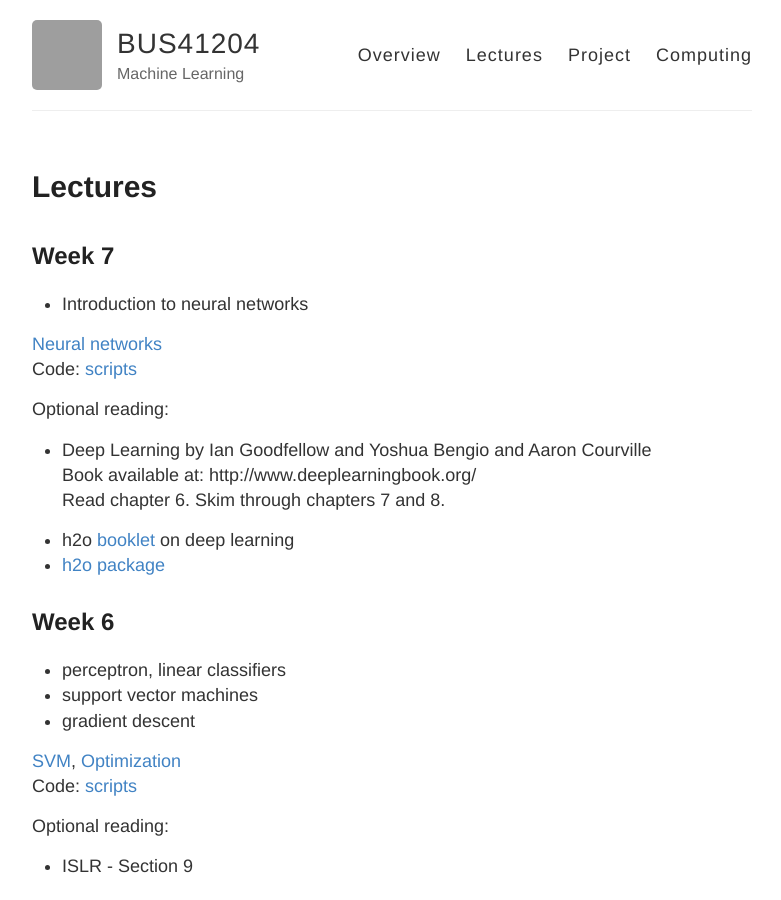
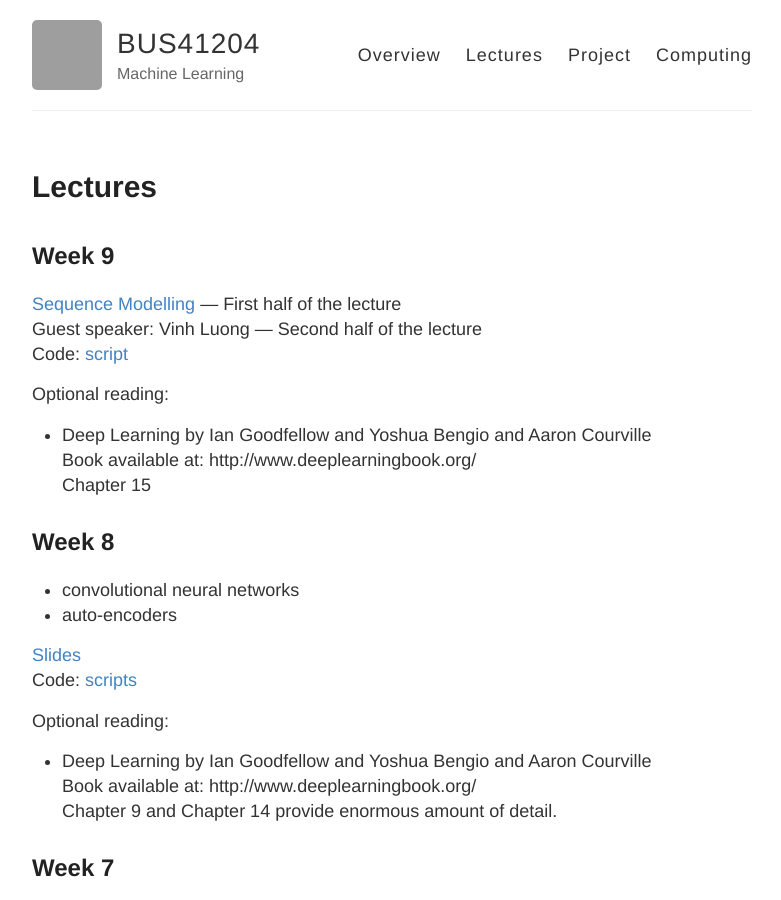
Before and after one commit to ChicagoBoothML/MLClass, a Jekyll site: the page built from lectures.md, in a window 1280 px wide and 900 px high. Shown: the whole window, without its empty margins (248-1029 px from the left). Built offline with Jekyll 4.4.1, drawn with Linux system fonts in a browser that asks for light colours; grey boxes are pictures that could not be loaded.

Commit message:
Update lectures.md

```diff
--- a/lectures.md
+++ b/lectures.md
@@ -51,15 +40,31 @@ Optional reading:
 * [Matrix Factorization Techniques For Recommender Systems](https://datajobs.com/data-science-repo/Recommender-Systems-%5BNetflix%5D.pdf)
 * [All Together Now: A Perspective on the Netflix Prize](http://dx.doi.org/10.1080/09332480.2010.10739787)
 
+--->
 
 
-## Week 7
+## Week 9
+
+[Sequence Modelling](https://piazza.com/class_profile/get_resource/joa87ld16vd1qb/jsp3mk30xkgm4) --- First half of the lecture
+Guest speaker: Vinh Luong --- Second half of the lecture
+Code: [script](https://github.com/ChicagoBoothML/MLClass/tree/master/lec09)
+
+
+Optional reading:
+
+* Deep Learning by Ian Goodfellow and Yoshua Bengio and Aaron Courville
+  Book available at: http://www.deeplearningbook.org/
+  Chapter 15
+
+
+
+## Week 8
 
 * convolutional neural networks
 * auto-encoders
 
-[Slides](https://piazza.com/class_profile/get_resource/j8padvvrtd375m/jdp00x7z93j2x1)
-Code: [scripts](https://github.com/ChicagoBoothML/ML2017/tree/master/lec06)
+[Slides](https://piazza.com/class_profile/get_resource/joa87ld16vd1qb/jsp3mgrmu56jm)
+Code: [scripts](https://github.com/ChicagoBoothML/MLClass/tree/master/lec08)
 
 Optional reading:
 
@@ -67,7 +72,6 @@ Optional reading:
   Book available at: http://www.deeplearningbook.org/
   Chapter 9 and Chapter 14 provide enormous amount of detail.
 
---->
 
 ## Week 7
 
```
Also changed, not shown: other parts of lectures.md (+0 -11 lines).
